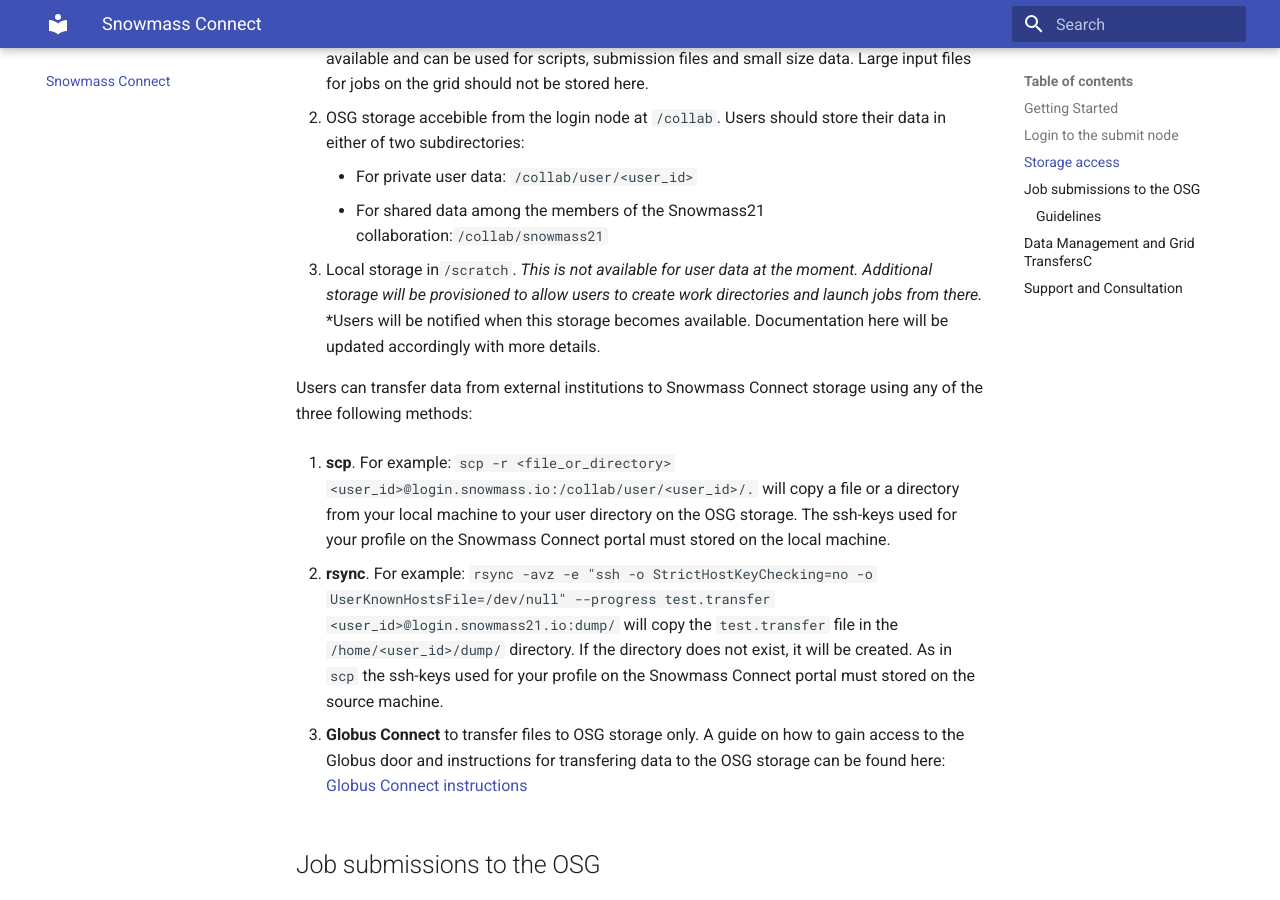
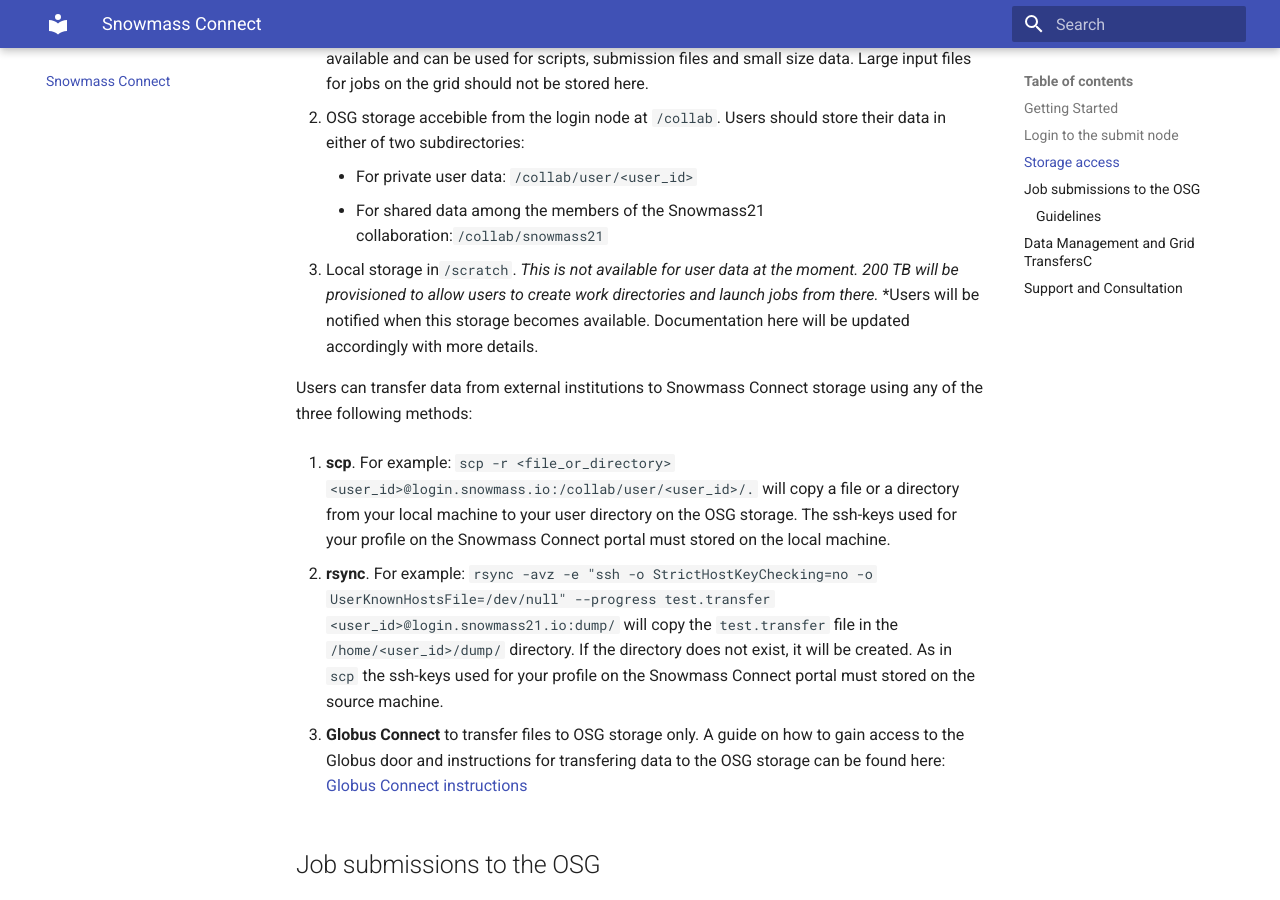
Before and after one commit to ppaschos/snowmass-connect-docs, an MkDocs documentation site: the page built from docs/index.md, in a window 1280 px wide and 900 px high, scrolled down 1370 px. Built offline with MkDocs 1.6.1 and Material for MkDocs 9.7.7, drawn with Linux system fonts in a browser that asks for light colours.

Commit message:
Update index.md

```diff
--- a/docs/index.md
+++ b/docs/index.md
@@ -41,7 +41,7 @@
 data in either of two subdirectories:
     * For private user data: `/collab/user/<user_id>`
     * For shared data among the members of the Snowmass21 collaboration:`/collab/snowmass21`
-3. Local storage in`/scratch`. *This is not available for user data at the moment. Additional storage will be*
+3. Local storage in`/scratch`. *This is not available for user data at the moment. 200 TB will be*
 *provisioned to allow users to create work directories and launch jobs from there.*
 *Users will be notified when this storage becomes available. Documentation here will be updated accordingly with more details.
 
```
